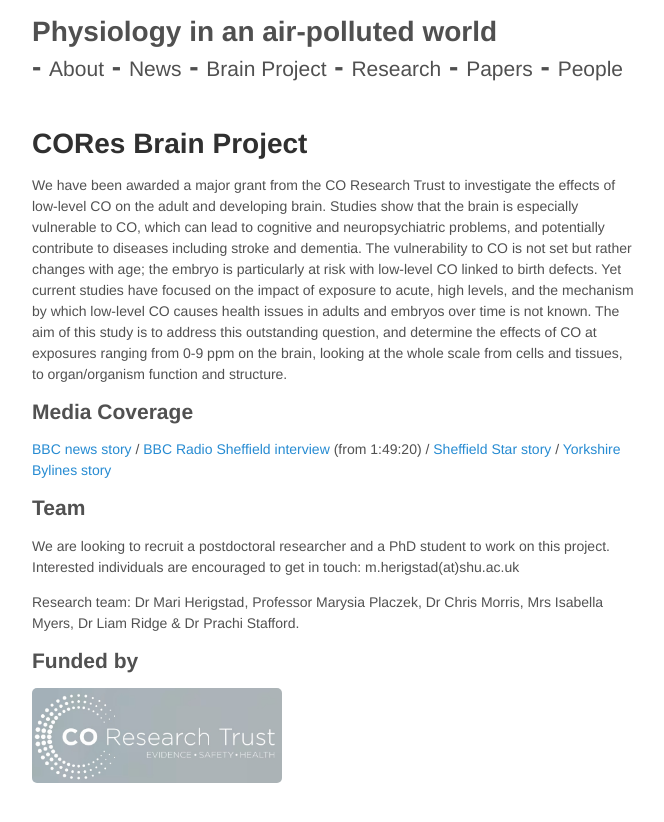
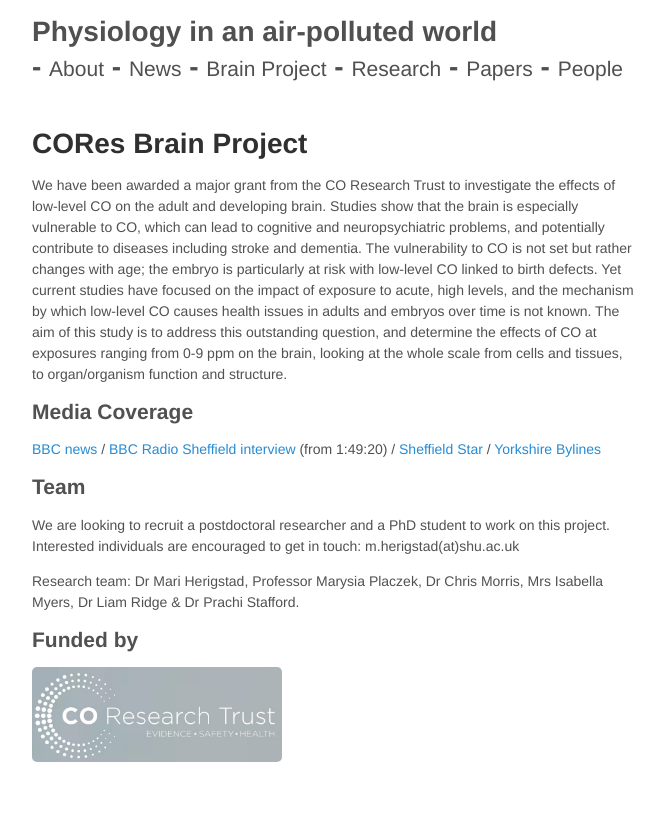
Before and after one commit to mariherigstad/mariherigstad.github.io, a Jekyll site: the page built from Brain Project.md, in a window 1280 px wide. Shown: the top 822 px of the page, without its empty margins (307-971 px from the left). Built offline with Jekyll 4.4.1, drawn with Linux system fonts in a browser that asks for light colours.

Commit message:
Update Brain Project.md

```diff
--- a/Brain Project.md
+++ b/Brain Project.md
@@ -6,7 +6,7 @@ title: CORes Brain Project
 We have been awarded a major grant from the CO Research Trust to investigate the effects of low-level CO on the adult and developing brain. Studies show that the brain is especially vulnerable to CO, which can lead to cognitive and neuropsychiatric problems, and potentially contribute to diseases including stroke and dementia. The vulnerability to CO is not set but rather changes with age; the embryo is particularly at risk with low-level CO linked to birth defects. Yet current studies have focused on the impact of exposure to acute, high levels, and the mechanism by which low-level CO causes health issues in adults and embryos over time is not known. The aim of this study is to address this outstanding question, and determine the effects of CO at exposures ranging from 0-9 ppm on the brain, looking at the whole scale from cells and tissues, to organ/organism function and structure.
 
 ## Media Coverage
-<a href="https://www.bbc.co.uk/news/uk-england-south-yorkshire-65548217">BBC news story</a> / <a href="https://www.bbc.co.uk/sounds/play/p0fhhfyk">BBC Radio Sheffield interview</a> (from 1:49:20) / <a href="https://www.thestar.co.uk/news/sheffield-hallam-to-investigate-health-repercussions-of-low-carbon-monoxide-exposure-4138081">Sheffield Star story</a> / <a href="https://yorkshirebylines.co.uk/news/health/sheffield-hallam-university-critical-study-to-investigate-effects-of-low-level-exposure-of-carbon-monoxide-on-baby-and-adult-brains/">Yorkshire Bylines story</a>
+<a href="https://www.bbc.co.uk/news/uk-england-south-yorkshire-65548217">BBC news</a> / <a href="https://www.bbc.co.uk/sounds/play/p0fhhfyk">BBC Radio Sheffield interview</a> (from 1:49:20) / <a href="https://www.thestar.co.uk/news/sheffield-hallam-to-investigate-health-repercussions-of-low-carbon-monoxide-exposure-4138081">Sheffield Star</a> / <a href="https://yorkshirebylines.co.uk/news/health/sheffield-hallam-university-critical-study-to-investigate-effects-of-low-level-exposure-of-carbon-monoxide-on-baby-and-adult-brains/">Yorkshire Bylines</a>
 
 ## Team
 We are looking to recruit a postdoctoral researcher and a PhD student to work on this project. Interested individuals are encouraged to get in touch: m.herigstad(at)shu.ac.uk
```
